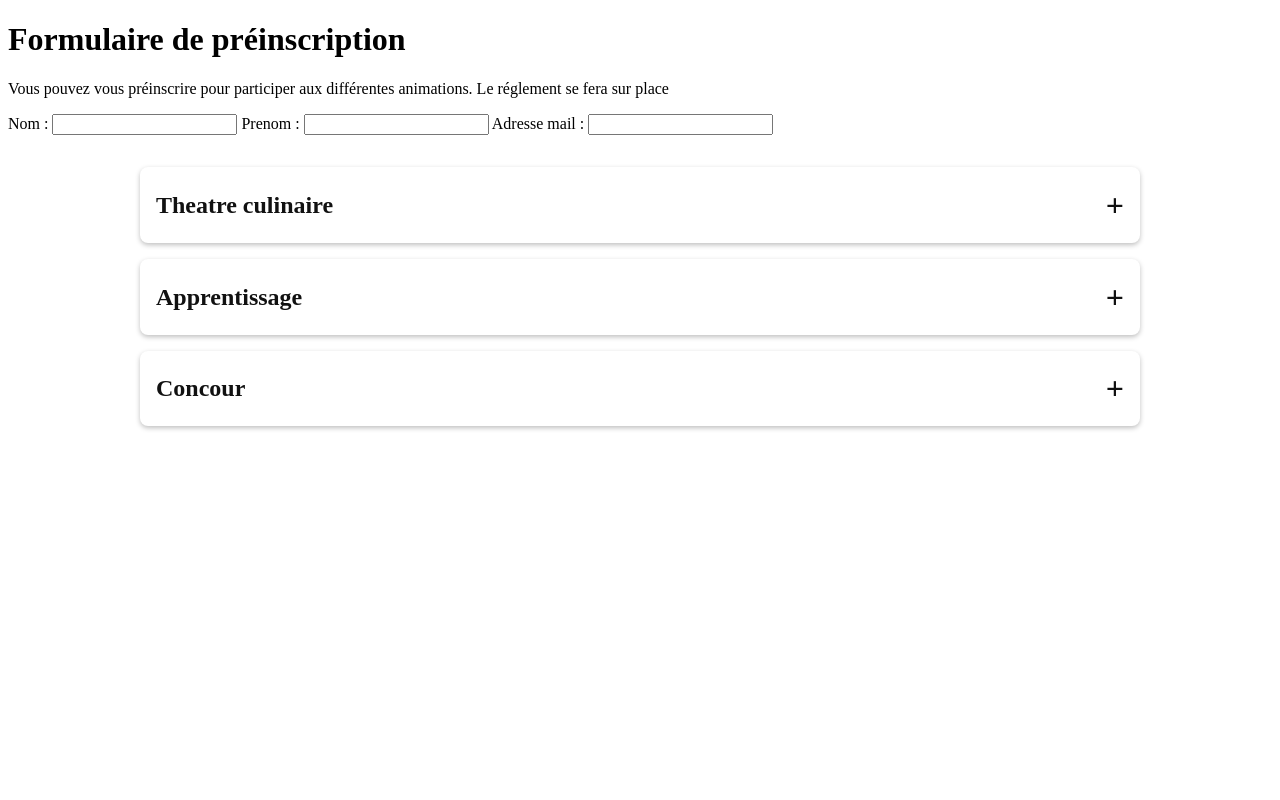
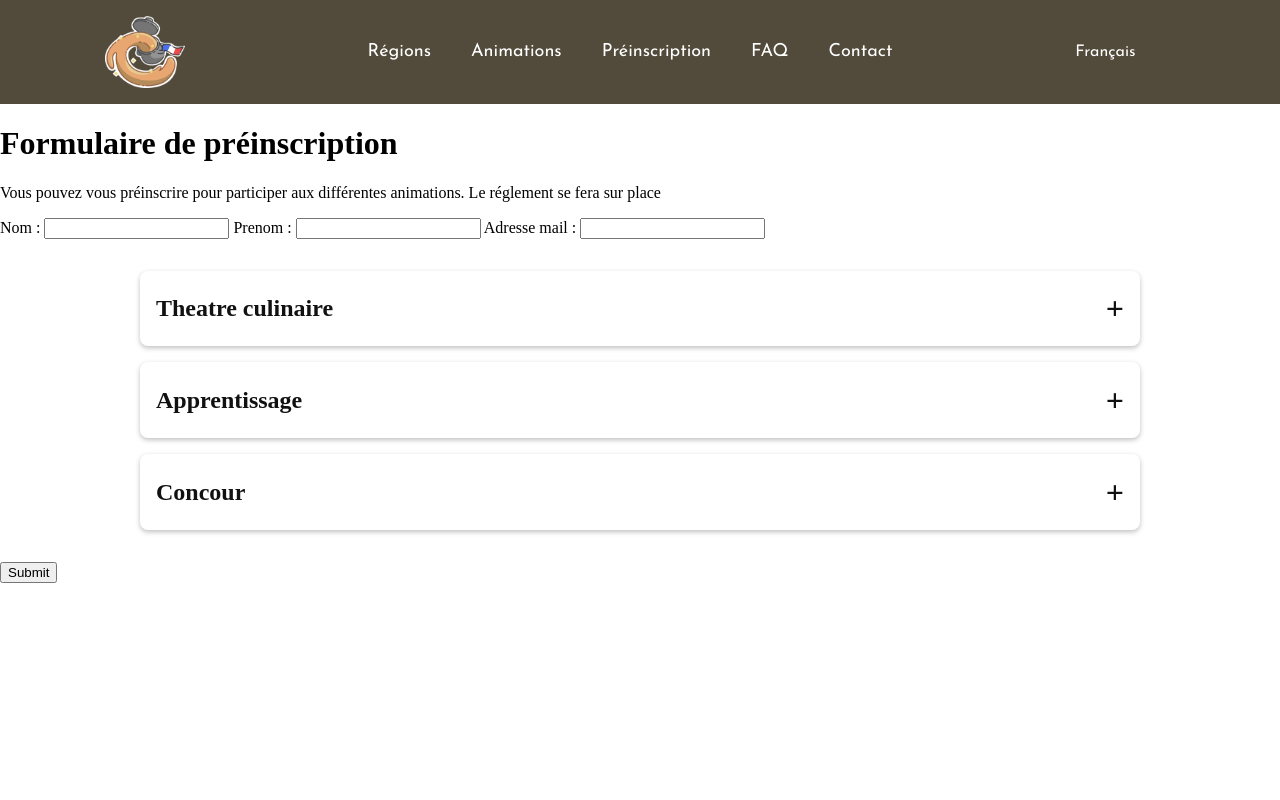
Before and after one commit to LylaCeles/SAE-WebWeek, a PHP site: page /preincription.php in a window 1280 px wide. Run offline with PHP 8.4, Linux system fonts and the light colour scheme.

Commit message:
Création header.php

```diff
--- a/CSS/Global.css
+++ b/CSS/Global.css
@@ -19,3 +19,17 @@
     font-family: "Josefin Sans";
     src: url("../Font/JosefinSans-Regular.ttf") format("truetype");
 }
+
+body{
+    margin: 0;
+    padding: 0;
+}
+
+li{
+    list-style: none;
+}
+
+a{
+    text-decoration: none;
+    color: black;
+}
--- /dev/null
+++ b/CSS/header.css
@@ -0,0 +1,82 @@
+header{
+    background-color:  #524a3a;
+    display: flex;
+    align-items: center;
+    justify-content: space-around;
+    padding: 1em;
+}
+
+header > img{
+    width: 5em;
+}
+
+.menu{
+    display: flex;
+    align-items: center;
+    justify-content: space-between;
+    gap: 30px;
+    padding: 0;
+}
+
+.menu > li > a{
+    color: white;
+    font-family: "Josefin Sans";
+    font-size: 18px;
+    position: relative;
+    padding: 0 5px;
+}
+
+.menu > li > a:after{
+    content: "";
+    position: absolute;
+    background-color: white;
+    height: 2px;
+    width: 0%;
+    left: 0;
+    bottom: -6px;
+    border-radius: 0.1em;
+    transition: 0.2s;
+}
+
+.menu > li > a:hover:after{
+    width: 100%;
+}
+
+.language{
+    position: relative;
+}
+
+.selected_lang{
+    font-family:  "Josefin Sans";
+    color: white;
+    cursor: pointer;
+    display: flex;
+    justify-content: space-between;
+    line-height: 2;
+    width: 100px;
+}
+
+.language ul{
+    margin: 0;
+    padding: 0;
+    background-color: white;
+    border: 1px solid #524a3a;
+    border-radius: 3px;
+    display: none;
+    position: absolute;
+    top: 25px;
+    left: 0;
+}
+
+.language:hover ul{
+    display: block;
+}
+
+.language ul li a{
+    display: block;
+    padding: 5px 10px;
+}
+
+.language ul li a:hover{
+    background-color: #e5cb91;
+}
--- /dev/null
+++ b/Php/header.php
@@ -0,0 +1,21 @@
+<header>
+    <img src="./Image/logo/Logo_fond_blanc.png" alt="">
+    <nav>
+        <ul class="menu">
+            <li><a href="#">Régions</a></li>
+            <li><a href="#">Animations</a></li>
+            <li><a href="#">Préinscription</a></li>
+            <li><a href="#">FAQ</a></li>
+            <li><a href="#">Contact</a></li>
+        </ul>
+    </nav>
+    <section class="language">
+        <div class="selected_lang">
+            Français
+        </div>
+        <ul>
+            <li><a href="#">English</a></li>
+        </ul>
+    </section>
+
+</header>
--- a/preincription.php
+++ b/preincription.php
@@ -11,12 +11,17 @@
     <link rel="stylesheet" href="./CSS/Global.css">
     <link rel="stylesheet" href="./CSS/preinscription.css">
     <link rel="stylesheet" href="./CSS/accordion.css">
+    <link rel="stylesheet" href="./CSS/header.css">
 
             <!-- Scripts -->
     <script src="./Script/accordion.js" defer></script>
 </head>
 
 <body>
+    <?php
+        require_once("./Php/header.php");
+    ?>
+
     <div class="container">
         <!-- class à passer en flex -->
         <h1>Formulaire de préinscription</h1>
@@ -112,9 +117,22 @@
                         </div>
                     </div>
                 </div>
+            </div>
 
-            </div>
+            <input type="submit">
         </form>
+
+        <?php
+        if(isset($_POST["email"])){
+            ?>
+            <section>
+                <h1>Merci pour votre préinscription</h1>
+                <p>Votre préinscription à bien été prise en compte, le réglement se fera sur le site de l'événement</p>
+            </section>
+            <?php
+        }
+        ?>
+
     </div>
 
 </body>
```
Also changed, not shown: Image/logo/Logo_fond_blanc.png (added), Image/logo/favi_16x16.png (added).
